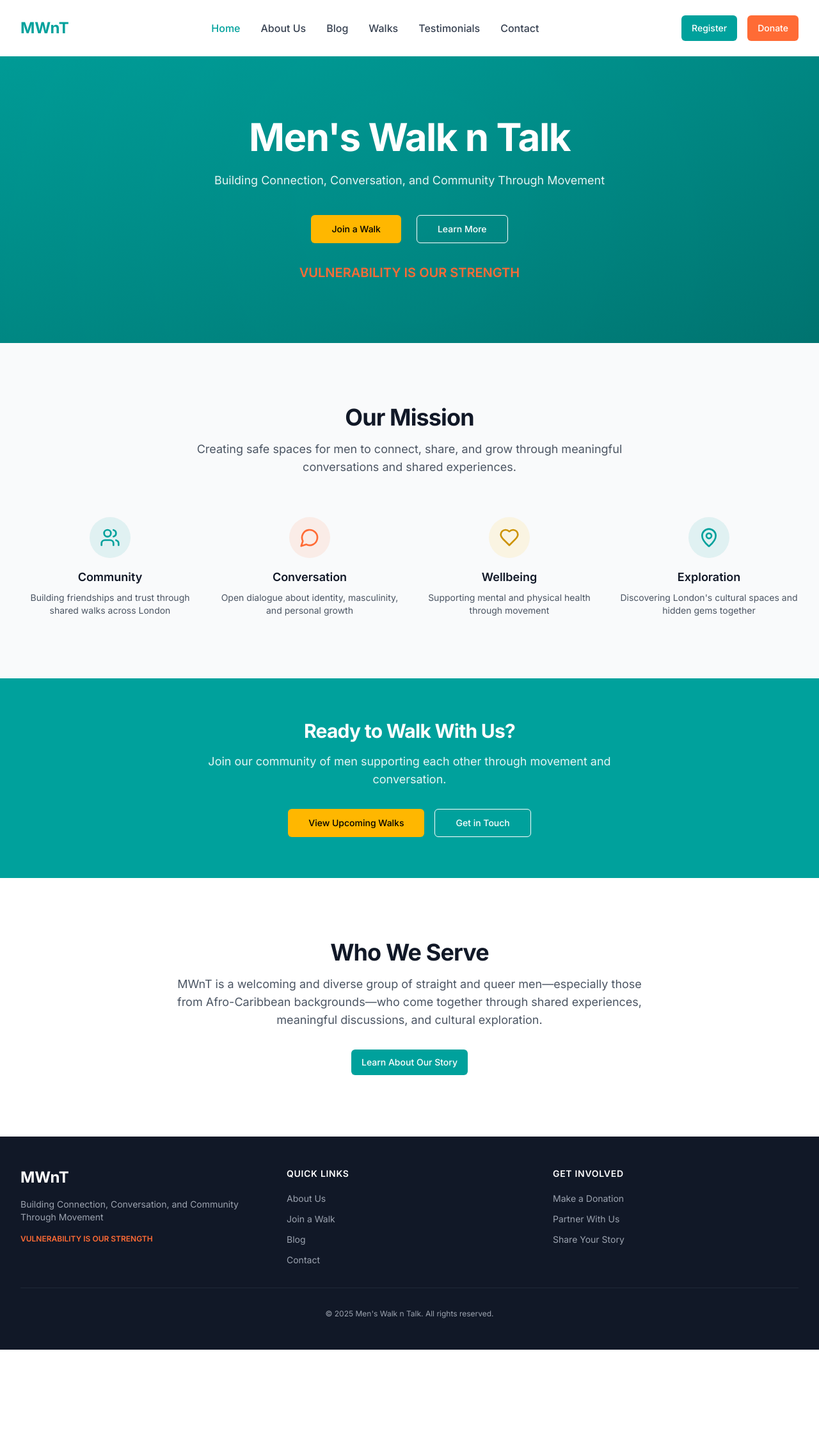
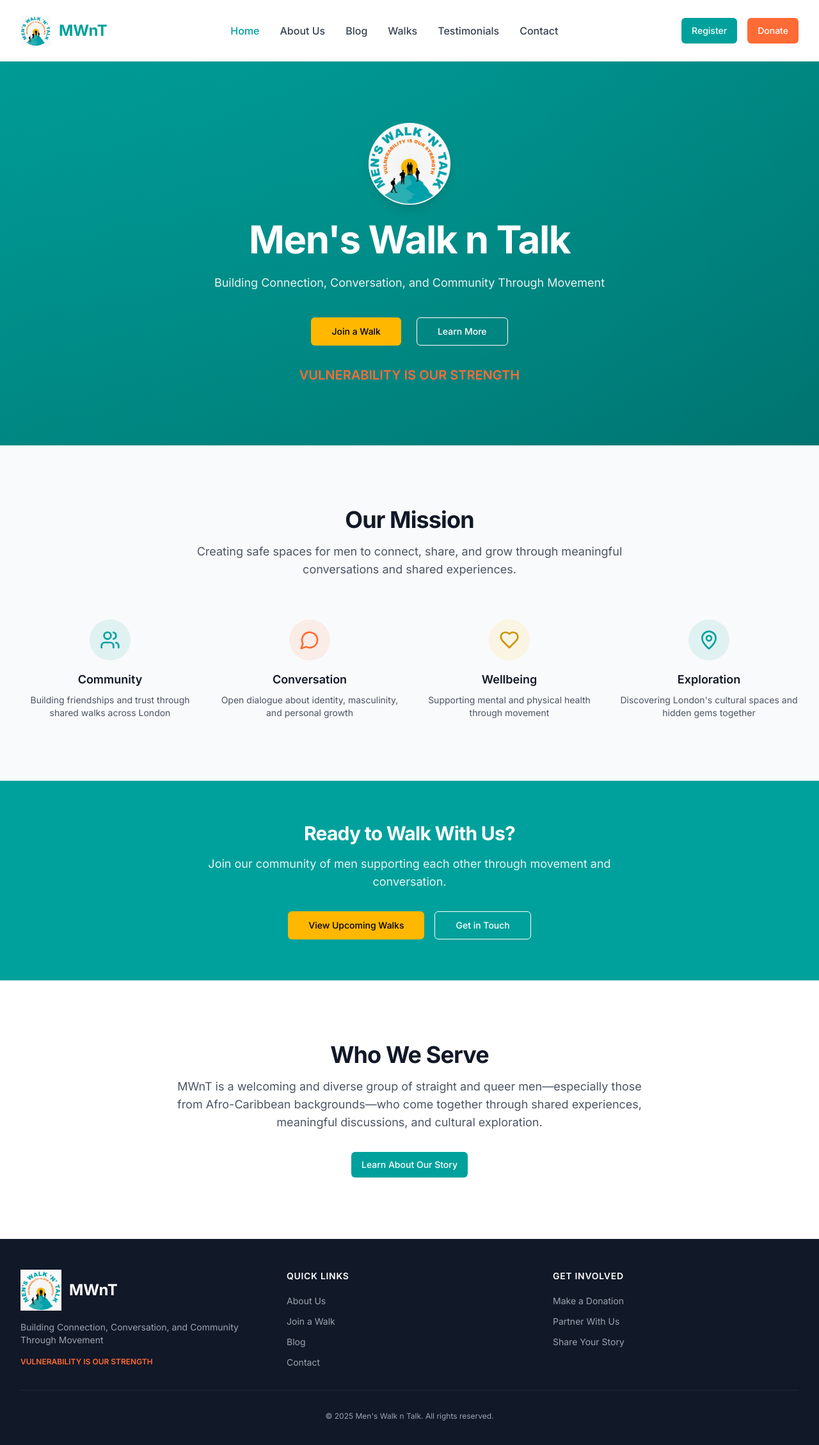
Before and after one commit to andremoses/walkandtalk, a Next.js app: page / in a window 1280 px wide. Shown: the top 2258 px of the page at 64% size. Before the commit the page ends 2109 px from the top, so only its background shows below. Built offline with nearby package versions, Linux system fonts and the light colour scheme.

Commit message:
Add logo to website - navigation, footer, hero section, and favicon

```diff
--- a/app/page.tsx
+++ b/app/page.tsx
@@ -12,6 +12,11 @@ export default function HomePage() {
         </div>
         <div className="relative mx-auto max-w-7xl px-4 sm:px-6 lg:px-8">
           <div className="text-center">
+            <img
+              src="/logo.jpeg"
+              alt="Men's Walk n Talk Logo"
+              className="h-32 w-32 mx-auto mb-6 rounded-full shadow-lg"
+            />
             <h1 className="text-4xl font-bold tracking-tight text-white sm:text-6xl">
               Men's Walk n Talk
             </h1>
--- a/components/footer.tsx
+++ b/components/footer.tsx
@@ -6,7 +6,14 @@ export function Footer() {
       <div className="mx-auto max-w-7xl px-4 py-12 sm:px-6 lg:px-8">
         <div className="grid grid-cols-1 gap-8 md:grid-cols-3">
           <div>
-            <h3 className="text-2xl font-bold text-white mb-4">MWnT</h3>
+            <div className="flex items-center mb-4">
+              <img
+                src="/logo.jpeg"
+                alt="Men's Walk n Talk Logo"
+                className="h-16 w-16 mr-3"
+              />
+              <h3 className="text-2xl font-bold text-white">MWnT</h3>
+            </div>
             <p className="text-sm text-gray-400">
               Building Connection, Conversation, and Community Through Movement
             </p>
--- a/components/navigation.tsx
+++ b/components/navigation.tsx
@@ -35,6 +35,11 @@ export function Navigation() {
         <div className="flex w-full items-center justify-between py-6">
           <div className="flex items-center">
             <Link href="/" className="flex items-center">
+              <img
+                src="/logo.jpeg"
+                alt="Men's Walk n Talk Logo"
+                className="h-12 w-12 mr-3"
+              />
               <span className="text-2xl font-bold text-teal">MWnT</span>
             </Link>
           </div>
```
Also changed, not shown: public/logo.jpeg (added), 1 other file (tests, documents, lock files or other folders).
